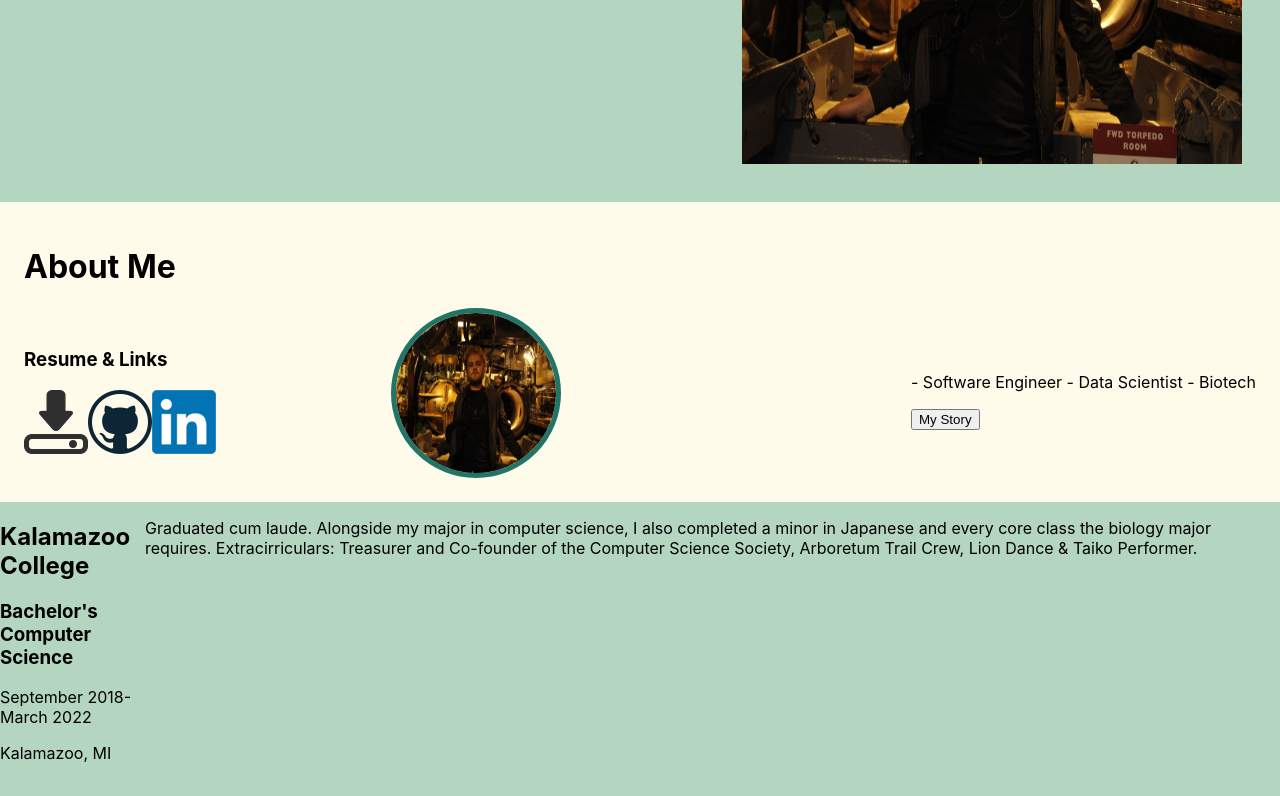
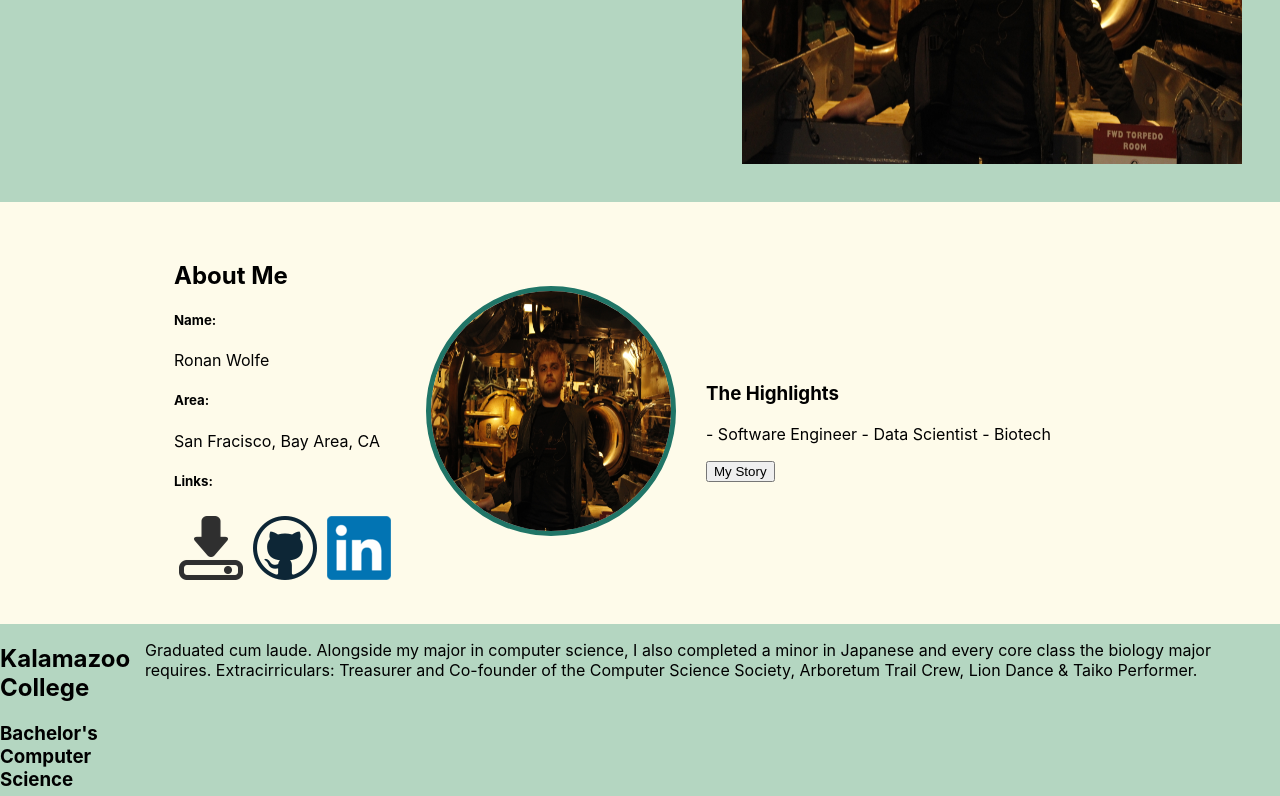
Before and after one commit to RonanGW/WolfGrove, a React (Create React App) app: page / in a window 1280 px wide. Shown: the part 483-1279 px from the top of the page. Built offline with nearby package versions, Linux system fonts and the light colour scheme.

Commit message:
Updated Styling of About Section

```diff
--- a/src/App.css
+++ b/src/App.css
@@ -42,6 +42,7 @@
     height: 64px;
     width: 64px;
     background: url("../public/DownloadIcon.png") no-repeat scroll 0 0 transparent;
+    margin: 5px;
     border: none;
 }
 
@@ -49,12 +50,14 @@
     height: 64px;
     width: 64px;
     background: url("../public/LinkedInLogo.png") no-repeat scroll 0 0 transparent;
+    margin: 5px;
     border: none;
 }
 .GHLogo {
     height: 64px;
     width: 64px;
     background: url("../public/GitHubLogo.png") no-repeat scroll 0 0 transparent;
+    margin: 5px;
     border: none;
 }
 
@@ -67,15 +70,18 @@
 
 .Bio-content {
     display: flex;
-    flex-direction: row;
-    justify-content: space-between;
+    justify-content: center;
     align-items: center;
+}
+
+.Bio-item {
+    margin: 15px;
 }
 
 .Bio-PFP {
     border-radius: 50%;
-    height: 20vh;
-    width: 20vh;
+    height: 30vh;
+    width: 30vh;
     border-style: solid;
     border-width: 5px;
     border-color: #207567;
@@ -90,6 +96,7 @@
 
 .fadeIn {
     opacity: 1;
+    width: 50vh;
     transition: width 0.5s, height 0.5s, opacity 0.5s 0.5s;
 }
 
--- a/src/Bio.js
+++ b/src/Bio.js
@@ -34,16 +34,24 @@ class Bio extends Component {
     render() {
         return (
             <div className="Bio">
-                <h1>About Me</h1>
                 <div className="Bio-content">
-                    <div>
-                        <h3>Resume & Links</h3>
-                        <button className="DLLogo" onClick={this.DownloadResume}></button>
-                        <button className="GHLogo" onClick={this.Redirect.bind(this, "https://github.com/RonanGW")}></button>
-                        <button className="LILogo" onClick={this.Redirect.bind(this, "https://www.linkedin.com/in/ronan-wolfe/")}></button>
+                    <div className="Bio-item">
+                        <h2>About Me</h2>
+                        <h5>Name:</h5>
+                        <p>Ronan Wolfe</p>
+                        <h5>Area:</h5>
+                        <p>San Fracisco, Bay Area, CA</p>
+                        <h5>Links:</h5>
+                        <button title="Download my Resume" className="DLLogo" onClick={this.DownloadResume}></button>
+                        <button title="Link to my GitHub" className="GHLogo" onClick={this.Redirect.bind(this, "https://github.com/RonanGW")}></button>
+                        <button title="Link to my LinkedIn" className="LILogo" onClick={this.Redirect.bind(this, "https://www.linkedin.com/in/ronan-wolfe/")}></button>
                     </div>
+                    <div className="Bio-item">
                         <img src="pfp.jpg" className="Bio-PFP" />
+                    </div>
+                    <div className="Bio-item">
                         <div className={this.state.highlights ? 'fadeIn' : 'fadeOut'}>
+                            <h3>My Story</h3>
                             <p> I'm an aspiring software engineer with the credentials to back up that dream. I grew up in Los Angeles where I took an interest in
                                 the life sciences, working as a zookeeper and frequently volunteering for conservation projects. Since 2018 I have traveled
                                 around the country and gone to college. I've met people of all kinds and lived in the biggest cities, small towns and everything in
@@ -54,6 +62,7 @@ class Bio extends Component {
                             <button onClick={this.handleFade}>The Highlights</button>
                         </div>
                         <div className={this.state.highlights ? 'fadeOut' : 'fadeIn'}>
+                            <h3>The Highlights</h3>
                             <p> - Software Engineer
                                 - Data Scientist
                                 - Biotech
@@ -62,6 +71,7 @@ class Bio extends Component {
                         </div>
                     </div>
                 </div>
+            </div>
         );
     }
 }
```
Lines whose indentation alone changed are shown as unchanged.
